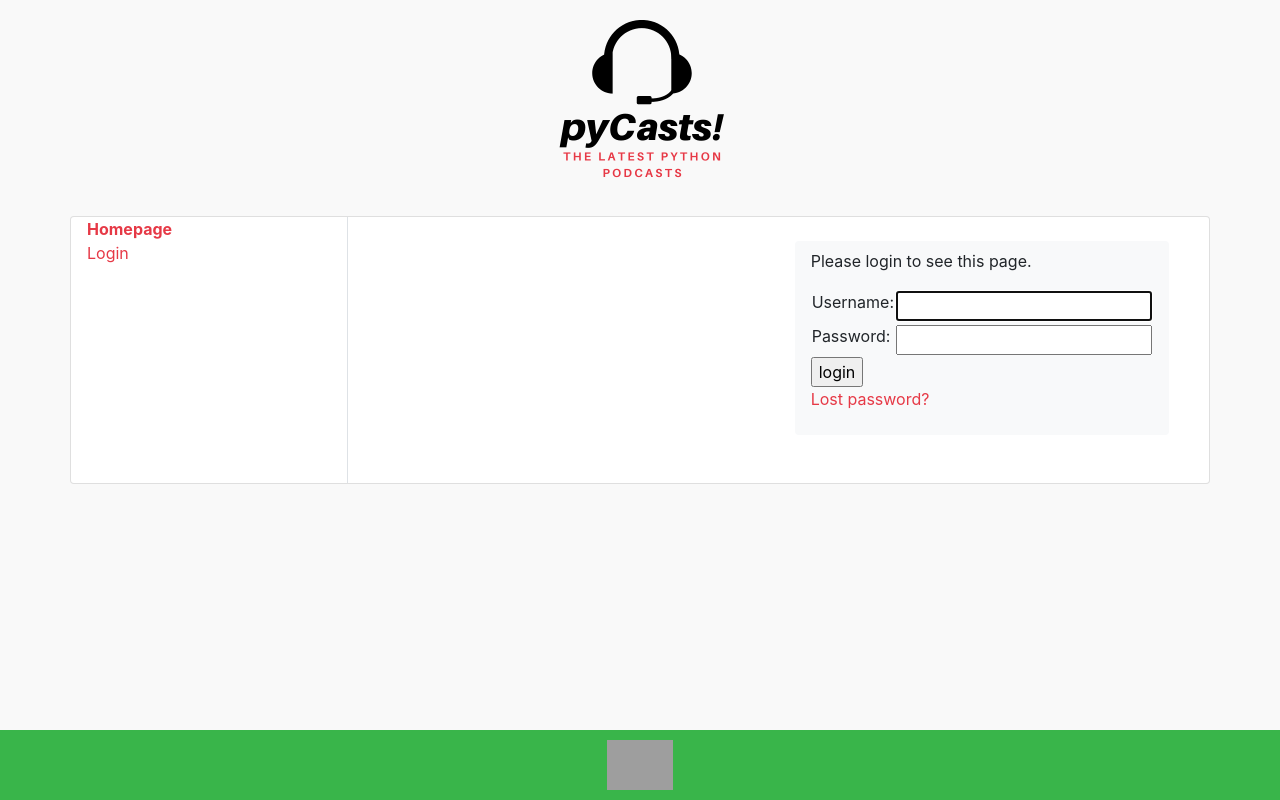
After one commit to alexmarkelov/content_manager, a Django app: a page that uses content_aggregator/templates/base.html in a window 1280 px wide. The commit adds this page. Run offline with Django 3.2, Linux system fonts and the light colour scheme; some libraries are stand-ins or nearby versions; grey boxes are pictures that could not be loaded.

Commit message:
New templates for site were added. Also, user password management system was added.

```diff
--- a/content_aggregator/Static/main.css
+++ b/content_aggregator/Static/main.css
@@ -32,7 +32,69 @@ a:focus {
   max-height: 200px;
 }
 
+#footer {
+    position: fixed; /* Фиксированное положение */
+    left: 0; bottom: 0; /* Левый нижний угол */
+    padding: 10px; /* Поля вокруг текста */
+    background: #1063E9; /* Цвет фона */
+    color: #fff; /* Цвет текста */
+    width: 100%;
+    background-color: var(--dark-blue);
+}
+
+}
+
+body{margin-top:20px;}
+
+.chat-online {
+    color: #34ce57
+}
+
+.chat-offline {
+    color: #e4606d
+}
+
+.chat-messages {
+    display: flex;
+    flex-direction: column;
+    max-height: 800px;
+    overflow-y: scroll
+}
+
+.chat-message-left,
+.chat-message-right {
+    display: flex;
+    flex-shrink: 0
+}
+
+.chat-message-left {
+    margin-right: auto
+}
+
+.chat-message-right {
+    flex-direction: row-reverse;
+    margin-left: auto
+}
+.py-3 {
+    padding-top: 1rem!important;
+    padding-bottom: 1rem!important;
+}
+.px-4 {
+    padding-right: 1.5rem!important;
+    padding-left: 1.5rem!important;
+}
+.flex-grow-0 {
+    flex-grow: 0!important;
+}
+.border-top {
+    border-top: 1px solid #dee2e6!important;
+}
+
 footer {
-  padding: 1em;
-  background-color: var(--dark-blue);
-}
+    position: fixed; /* Фиксированное положение */
+    left: 0; bottom: 0; /* Левый нижний угол */
+    padding: 10px; /* Поля вокруг текста */
+    background: #39b54a; /* Цвет фона */
+    color: #fff; /* Цвет текста */
+    width: 100%; /* Ширина слоя */
+    }
--- a/content_aggregator/content_aggregator/settings.py
+++ b/content_aggregator/content_aggregator/settings.py
@@ -149,3 +149,5 @@ LOGGING = {
         "level": "INFO",
     },
 }
+
+EMAIL_BACKEND = 'django.core.mail.backends.console.EmailBackend'
--- a/content_aggregator/content_aggregator/urls.py
+++ b/content_aggregator/content_aggregator/urls.py
@@ -19,5 +19,6 @@ from django.urls import path, include
 
 urlpatterns = [
     path('admin/', admin.site.urls),
+    path('accounts/', include('django.contrib.auth.urls')),
     path('', include('podcasts.urls')),
 ]
--- a/content_aggregator/podcasts/management/commands/startjobs.py
+++ b/content_aggregator/podcasts/management/commands/startjobs.py
@@ -17,9 +17,6 @@ from django_apscheduler.models import DjangoJobExecution
 # Models
 from podcasts.models import Episode, FeedChannel
 
-# podcast URL:
-PODCAST_URLs = [r"https://realpython.com/podcasts/rpp/feed",
-                r"https://www.pythonpodcast.com/feed/mp3/"]
 
 logger = logging.getLogger(__name__)
 
--- a/content_aggregator/podcasts/models.py
+++ b/content_aggregator/podcasts/models.py
@@ -1,11 +1,15 @@
 
 from django.db import models
+from django.urls import reverse
 
 
 class FeedChannel(models.Model):
     name = models.CharField(max_length=150)
     description = models.CharField(max_length=500)
     url = models.URLField()
+
+    def get_absolute_url(self):
+        return reverse('feed_channel_view', args=[str(self.id)])
 
     def __str__(self):
         return f"{self.name}: {self.url}"
--- a/content_aggregator/podcasts/tests.py
+++ b/content_aggregator/podcasts/tests.py
@@ -37,7 +37,7 @@ class PodCastsTests(TestCase):
 
     def test_home_page_uses_correct_template(self):
         response = self.client.get(reverse("homepage"))
-        self.assertTemplateUsed(response, "homepage.html")
+        self.assertTemplateUsed(response, "last_podcasts.html")
 
     def test_homepage_list_contents(self):
         response = self.client.get(reverse("homepage"))
--- a/content_aggregator/podcasts/urls.py
+++ b/content_aggregator/podcasts/urls.py
@@ -1,6 +1,9 @@
-from django.urls import path
-from .views import HomePageView
+from django.urls import path, include
+from .views import LastPodcastsView, HomePageView
 
+
+app_name = 'podcasts'
 urlpatterns = [
-    path("", HomePageView.as_view(), name="homepage")
+    path('last/', LastPodcastsView.as_view(), name="last_podcasts"),
+    path('', HomePageView.as_view(), name="homepage"),
 ]
--- /dev/null
+++ b/content_aggregator/templates/base.html
@@ -0,0 +1,79 @@
+<!DOCTYPE html>
+<html lang="en">
+  <head>
+    {% load static %}
+    <meta charset="UTF-8" />
+    <meta name="viewport" content="width=device-width, initial-scale=1.0" />
+    <title>pyCasts!</title>
+    <link
+      rel="stylesheet"
+      href="https://stackpath.bootstrapcdn.com/bootstrap/4.5.2/css/bootstrap.min.css"
+      integrity="sha384-JcKb8q3iqJ61gNV9KGb8thSsNjpSL0n8PARn9HuZOnIxN0hoP+VmmDGMN5t9UJ0Z"
+      crossorigin="anonymous"
+    />
+    <link rel="stylesheet" href="{% static 'main.css' %}" />
+  </head>
+  <body class="d-flex flex-column">
+    <header>
+      <nav class="container">
+        <div class="row">
+          <div class="col text-center">
+            <img src="{% static 'imgs/pycasts.png' %}" alt="pyCasts! Logo" id="site-logo" />
+          </div>
+        </div>
+      </nav>
+    </header>
+    <main class="content">
+    <div class="container p-0">
+		<h1 class="h3 mb-3"></h1>
+		  <div class="card">
+			<div class="row g-0">
+                <div class="col-12 col-lg-5 col-xl-3 border-right">
+                    {% block navigation %}
+					<div class="flex-grow-1 ml-3">
+						<a href="{% url 'podcasts:homepage' %}"> <strong>Homepage</strong>  </a>
+					</div>
+					<hr class="d-block d-lg-none mt-1 mb-0">
+					{% if user.is_authenticated %}
+                      <div class="flex-grow-1 ml-3">
+						<a href="{% url 'podcasts:last_podcasts' %}"> <strong>Account</strong>  </a>
+                      </div>
+                      <div class="flex-grow-1 ml-3">
+                        <a> <strong> User: {{ user.get_username }} </strong></a>
+                      </div>
+                      <div class="flex-grow-1 ml-3">
+						<a href="{% url 'logout'%}"> <strong>Logout</strong>  </a>
+                      </div>
+                    {% else %}
+					  <div class="flex-grow-1 ml-3">
+                        <a href="{% url 'login'%}">Login</a>
+					  </div>
+                    {% endif %}
+                    {% endblock %}
+				</div>
+				<div class="col-12 col-lg-7 col-xl-9">
+					<div class="position-relative">
+						<div class="chat-messages p-4">
+							<div class="chat-message-right pb-4">
+								<div class="flex-shrink-1 bg-light rounded py-2 px-3 mr-3">
+                                    {% block content %}
+
+                                    {% endblock %}
+								</div>
+							</div>
+						</div>
+					</div>
+				</div>
+			</div>
+		</div>
+	</div>
+    </main>
+    <footer class="container-fluid">
+      <div class="row">
+        <div class="col text-center">
+          <img src="{% static 'imgs/python-powered.svg' %}" alt="Python Powered" height="50px" />
+        </div>
+      </div>
+    </footer>
+  </body>
+</html>
--- /dev/null
+++ b/content_aggregator/templates/registration/login.html
@@ -0,0 +1,40 @@
+{% extends "base.html" %}
+
+{% block content %}
+
+{% if form.errors %}
+  <p>Your username and password didn't match. Please try again.</p>
+{% endif %}
+
+{% if next %}
+  {% if user.is_authenticated %}
+    <p>Your account doesn't have access to this page. To proceed,
+    please login with an account that has access.</p>
+  {% else %}
+    <p>Please login to see this page.</p>
+  {% endif %}
+{% endif %}
+
+<form method="post" action="{% url 'login' %}">
+{% csrf_token %}
+<table>
+
+<tr>
+  <td>{{ form.username.label_tag }}</td>
+  <td>{{ form.username }}</td>
+</tr>
+
+<tr>
+  <td>{{ form.password.label_tag }}</td>
+  <td>{{ form.password }}</td>
+</tr>
+</table>
+
+<input type="submit" value="login" />
+<input type="hidden" name="next" value="{% url 'podcasts:homepage' %}" />
+</form>
+
+{# Assumes you setup the password_reset view in your URLconf #}
+<p><a href="{% url 'password_reset' %}">Lost password?</a></p>
+
+{% endblock %}
--- /dev/null
+++ b/content_aggregator/templates/registration/password_reset_done.html
@@ -0,0 +1,6 @@
+<!DOCTYPE html>
+<html lang="en">
+{% extends "base.html" %}
+{% block content %}
+<p>We've emailed you instructions for setting your password. If they haven't arrived in a few minutes, check your spam folder.</p>
+{% endblock %}
--- /dev/null
+++ b/content_aggregator/templates/registration/password_reset_email.html
@@ -0,0 +1,4 @@
+<!DOCTYPE html>
+<html lang="en">
+Someone asked for password reset for email {{ email }}. Follow the link below:
+{{ protocol}}://{{ domain }}{% url 'password_reset_confirm' uidb64=uid token=token %}
```
Also changed, not shown: content_aggregator/podcasts/templates/podcasts/homepage.html (added, +15 -0 lines), content_aggregator/podcasts/templates/podcasts/last_podcasts.html (added, +25 -0 lines), content_aggregator/podcasts/views.py (+14 -3 lines), content_aggregator/templates/base_generic.html (added, +42 -0 lines), content_aggregator/templates/homepage.html (deleted, +0 -71 lines), content_aggregator/templates/registration/logged_out.html (added, +9 -0 lines), content_aggregator/templates/registration/password_reset_complete.html (added, +9 -0 lines), content_aggregator/templates/registration/password_reset_confirm.html (added, +33 -0 lines), content_aggregator/templates/registration/password_reset_form.html (added, +12 -0 lines).
